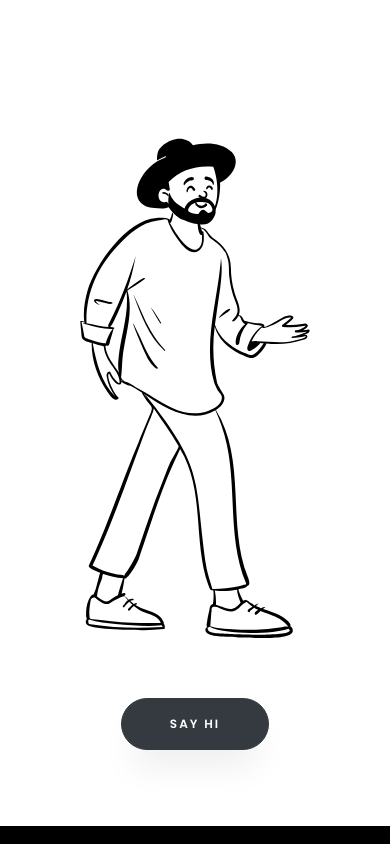
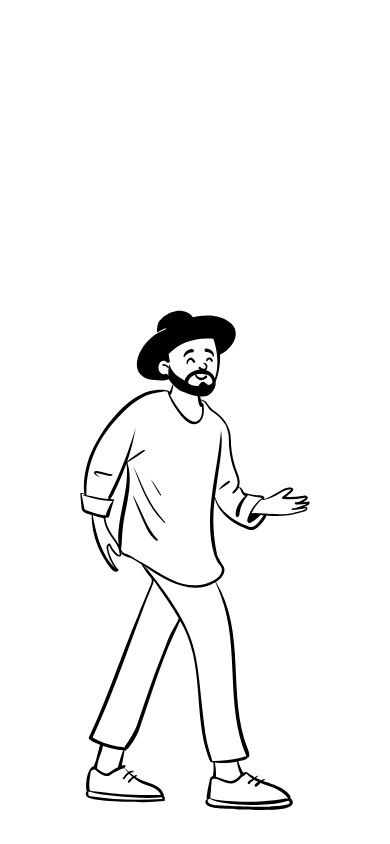
Before and after one commit to khatrimanoj/manojcode.github.io, a website: page index.html in a window 390 px wide. Shown: the part 7560-8404 px from the top of the page. Drawn offline with nearby package versions, Linux system fonts and the light colour scheme; files that its build step writes are made by us from their sources; a script that the page names is missing; files whose address does not match are found by name.

Commit message:
contact bottom changes
personal changes

```diff
--- a/index.html
+++ b/index.html
@@ -551,7 +551,7 @@
 					</div>
 				</div>
 
-				<div class="col-md-6 d-flex">
+				<div class="col-md-6 d-flex align-items-center js-fullheight justify-content-center">
 					<div class="img" style="background-image: url(images/contact.svg);background-size: contain;"></div>
 				</div>
 			</div>
```
